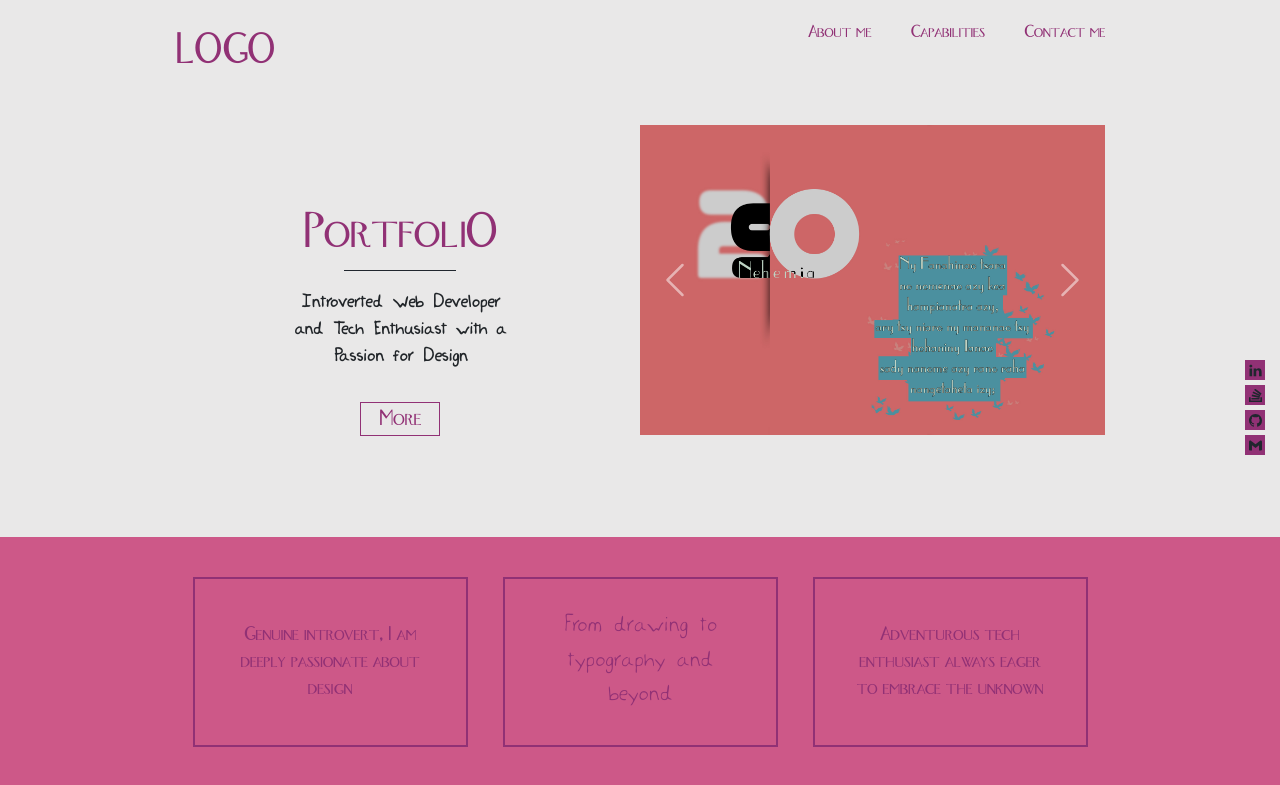
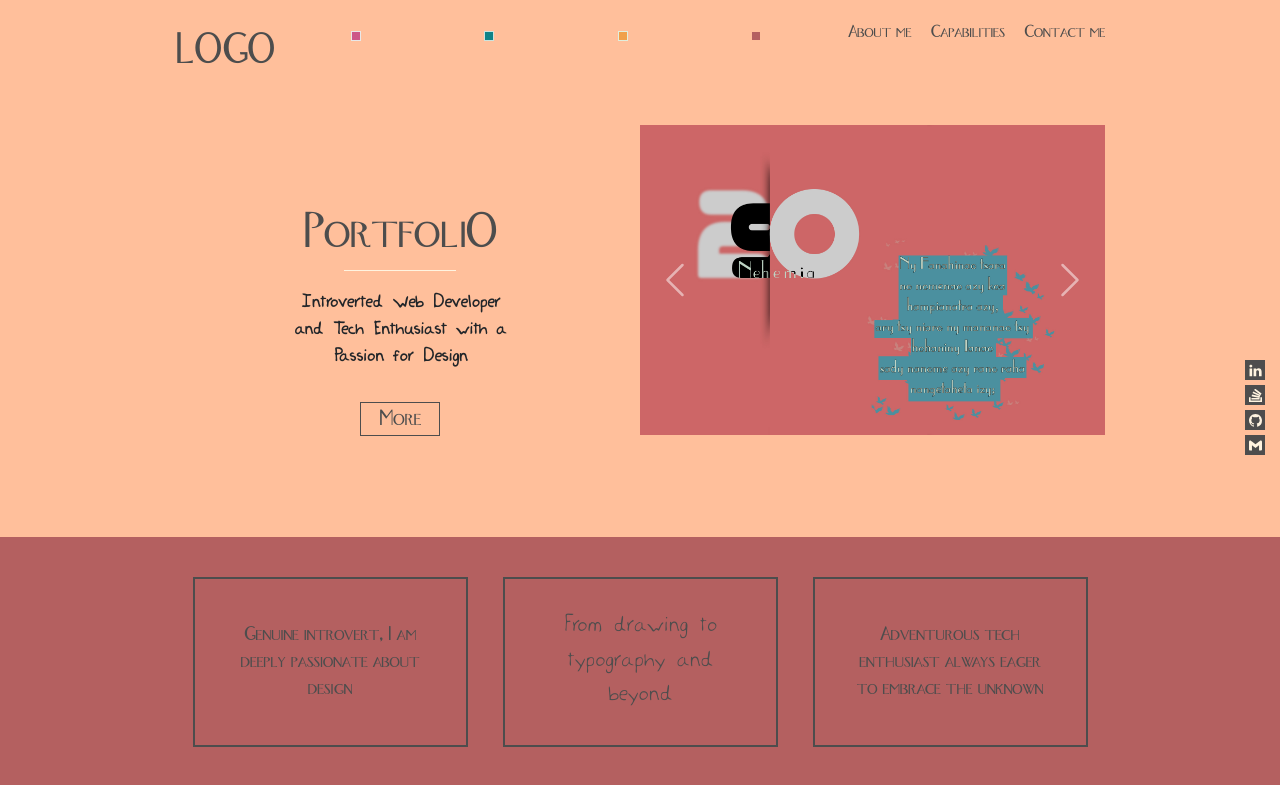
Before and after one commit to Antsamotady/ResumePortfolio, a React (Create React App) app: page / in a window 1280 px wide. Shown: the top 785 px of the page. Built offline with nearby package versions, Linux system fonts and the light colour scheme.

Commit message:
Change theme

```diff
--- a/src/App.js
+++ b/src/App.js
@@ -2,7 +2,8 @@ import React, { Component } from 'react';
 import {BrowserRouter as Router, Routes, Route} from 'react-router-dom';
 
 import './Stylesheets/main.css';
-import './Stylesheets/animations.css'
+import './Stylesheets/themes.css';
+import './Stylesheets/animations.css';
 
 import Navbar from './Components/Navbar';
 import Header from './Components/Header';
@@ -19,7 +20,8 @@ class App extends Component {
   state = {
     showHeader: true,
     showMiddle: true,
-    closeMenu: false
+    closeMenu: false,
+    theme: "theme-orange"
   };
 
   handleLinkClick = () => {
@@ -35,13 +37,22 @@ class App extends Component {
       : this.setState({closeMenu: !this.state.closeMenu});
   }
 
+  handleThemeChange = e => {
+    this.setState({theme: e.target.value})
+  }
+
   render() {
-    const { showHeader, showMiddle, closeMenu } = this.state;
+    const { showHeader, showMiddle, closeMenu, theme } = this.state;
 
     return (
       <Router>
-        <div className="main-container">
-          <Navbar onLinkClick={this.handleLinkClick} onCloseMenu={this.handleOnCloseMenu} toggleMenu={closeMenu}/>
+        <div className={`main-container ${theme}`}>
+          <Navbar onLinkClick={this.handleLinkClick}
+                  onCloseMenu={this.handleOnCloseMenu}
+                  toggleMenu={closeMenu}
+                  onThemeSelected={this.handleThemeChange}
+                  theme={theme}
+          />
 
           <div className="app-body" onClick={ () => this.handleOnCloseMenu({closeMenu: true})}>
 
--- a/src/Components/Navbar.js
+++ b/src/Components/Navbar.js
@@ -1,12 +1,13 @@
-import React, { useState } from 'react';
+import React from 'react';
 import { Link } from 'react-router-dom';
 
 import {RiMenu3Line, RiCloseLine} from 'react-icons/ri';
 
 import '../Stylesheets/navbar.css';
+import '../Stylesheets/theme-radio.css';
 
 
-function Navbar({ onLinkClick, onCloseMenu, toggleMenu }) {
+function Navbar({ onLinkClick, onCloseMenu, toggleMenu, onThemeSelected, theme }) {
 
   return (
     <>
@@ -14,6 +15,38 @@ function Navbar({ onLinkClick, onCloseMenu, toggleMenu }) {
         <div className="app-container">
           <div className="primary-header">
             <Link to="/"><span className="logo">LOGO</span></Link>
+
+            <div className="theme-selector-btn">
+              <div className="theme-btn">
+                <input type="radio" name="color" id="theme-default" value="theme-default"
+                      checked={theme === "theme-default"}
+                      onChange={onThemeSelected} />
+                <label htmlFor="theme-default"><span className="theme-default"></span></label>
+              </div>
+
+              <div className="theme-btn">
+                <input type="radio" name="color" id="theme-green" value="theme-green"
+                      checked={theme === "theme-green"}
+                      onChange={onThemeSelected} />
+                <label htmlFor="theme-green"><span className="theme-green"></span></label>
+              </div>
+
+              <div className="theme-btn">
+                <input type="radio" name="color" id="theme-pastel" value="theme-pastel"
+                      checked={theme === "theme-pastel"}
+                      onChange={onThemeSelected} />
+                <label htmlFor="theme-pastel"><span className="theme-pastel"></span></label>
+              </div>
+
+              <div className="theme-btn">
+                <input type="radio" name="color" id="theme-orange" value="theme-orange"
+                      checked={theme === "theme-orange"}
+                      onChange={onThemeSelected} />
+                <label htmlFor="theme-orange"><span className="theme-orange"></span></label>
+              </div>
+            </div>
+
+
             <div className="menu-links">
               <Link to="/about" onClick={onLinkClick}><span>About me</span></Link>
               <Link to="/capabilities" onClick={onLinkClick}><span>Capabilities</span></Link>
--- a/src/Stylesheets/main.css
+++ b/src/Stylesheets/main.css
@@ -73,43 +73,9 @@ blockquote:before, blockquote:after, q:before, q:after {
     --font-family-handwriting: "AmbersHand",  Arial, sans-serif;
 
     font-size: 125%;
-    /* Theme #1 */
-    /* --color-lightyellow: #ffffcc;
-    --color-bg-header: #b19c7d;
-    --color-bg-middle: #e19825;
-    --color-bg-footer: #323232; */
-
-    /* Theme #2 */
-    /* --color-lightyellow: #FFF4E0;
-    --color-bg-header:  #FFBF9B;
-    --color-bg-middle: #B46060;
-    --color-bg-footer: #4D4D4D; */
-
-    /* Theme #3 */
-    /* --color-lightyellow: #2C3333;
-    --color-bg-header:  #2E4F4F;
-    --color-bg-middle: #0E8388;
-    --color-bg-footer: #CBE4DE; */
-
-    /* Theme #4 */
-    /* --color-lightyellow: #183A1D;
-    --color-bg-header: #E1EEDD;
-    --color-bg-middle: #FEFBE9;
-    --color-bg-footer: #F0A04B; */
-
-    /* Theme #5 */
-    --color-lightyellow: #20262E;
-    --color-bg-header: #E9E8E8;
-    --color-bg-middle: #CD5888;
-    --color-bg-footer: #913175;
-
 
     --golden-ratio: 1.61803398875;
-    --pop-up-menu-bg-color: var(--color-bg-middle);
 }
-
-
-
 
 .app-container {
     font-family: 'Ubuntu', sans-serif;
--- a/src/Stylesheets/navbar.css
+++ b/src/Stylesheets/navbar.css
@@ -24,10 +24,15 @@ a, a:visited {
 }
 .menu-links{
     font-size: 0.8rem;
+
+    display: flex;
+    justify-content: flex-end;
+    flex-wrap: wrap;
+    justify-content: center;
 }
 .menu-links span {
     color: var(--color-bg-footer);
-    padding: 2rem;
+    padding-left: 1rem;
     padding-right: 0px;
 }
 .menu-links span:hover {
--- /dev/null
+++ b/src/Stylesheets/theme-radio.css
@@ -0,0 +1,55 @@
+.theme-selector-btn {
+  padding-left: 1rem;
+
+  display: flex;
+  justify-content: space-around;
+  flex: fit-content;
+}
+
+input[type="radio"] {
+  display: none;
+}
+
+input[type="radio"]:checked + label + span {
+  transform: scale(1.25);
+}
+
+label {
+  display: inline-block;
+  width: 10px;
+  height: 10px;
+  margin-right: 10px;
+  cursor: pointer;
+}
+
+label:hover span {
+  transform: scale(1.25);
+}
+
+label span {
+  display: block;
+  width: 100%;
+  height: 100%;
+  transition: transform 0.2s ease-in-out;
+}
+
+label span.theme-default {
+  background: #CD5888;
+  border: 1px solid #E9E8E8;
+  /* border: 1px solid darken(#E9E8E8, 25%); */
+}
+
+label span.theme-green {
+  background: #0E8388;
+  border: 1px solid #CBE4DE;
+}
+
+label span.theme-pastel {
+  background: #F0A04B;
+  border: 1px solid #E1EEDD;
+}
+
+label span.theme-orange {
+  background: #B46060;
+  border: 1px solid #FFBF9B;
+}
--- /dev/null
+++ b/src/Stylesheets/themes.css
@@ -0,0 +1,34 @@
+.theme-default {
+  --color-lightyellow: #20262E;
+  --color-bg-header: #E9E8E8;
+  --color-bg-middle: #CD5888;
+  --color-bg-footer: #913175;
+  --pop-up-menu-bg-color: var(--color-bg-middle);
+}
+.theme-green {
+  --color-lightyellow: #2C3333;
+  --color-bg-header:  #2E4F4F;
+  --color-bg-middle: #0E8388;
+  --color-bg-footer: #CBE4DE;
+  --pop-up-menu-bg-color: var(--color-bg-middle);
+}
+.theme-pastel {
+  --color-lightyellow: #183A1D;
+  --color-bg-header: #E1EEDD;
+  --color-bg-middle: #FEFBE9;
+  --color-bg-footer: #F0A04B;
+  --pop-up-menu-bg-color: var(--color-bg-middle);
+}
+.theme-orange {
+  --color-lightyellow: #FFF4E0;
+  --color-bg-header:  #FFBF9B;
+  --color-bg-middle: #B46060;
+  --color-bg-footer: #4D4D4D;
+  --pop-up-menu-bg-color: var(--color-bg-middle);
+}
+.theme-old {
+  --color-bg-header: #b19c7d;
+  --color-bg-middle: #e19825;
+  --color-bg-footer: #323232;
+  --pop-up-menu-bg-color: var(--color-bg-middle);
+}
```
